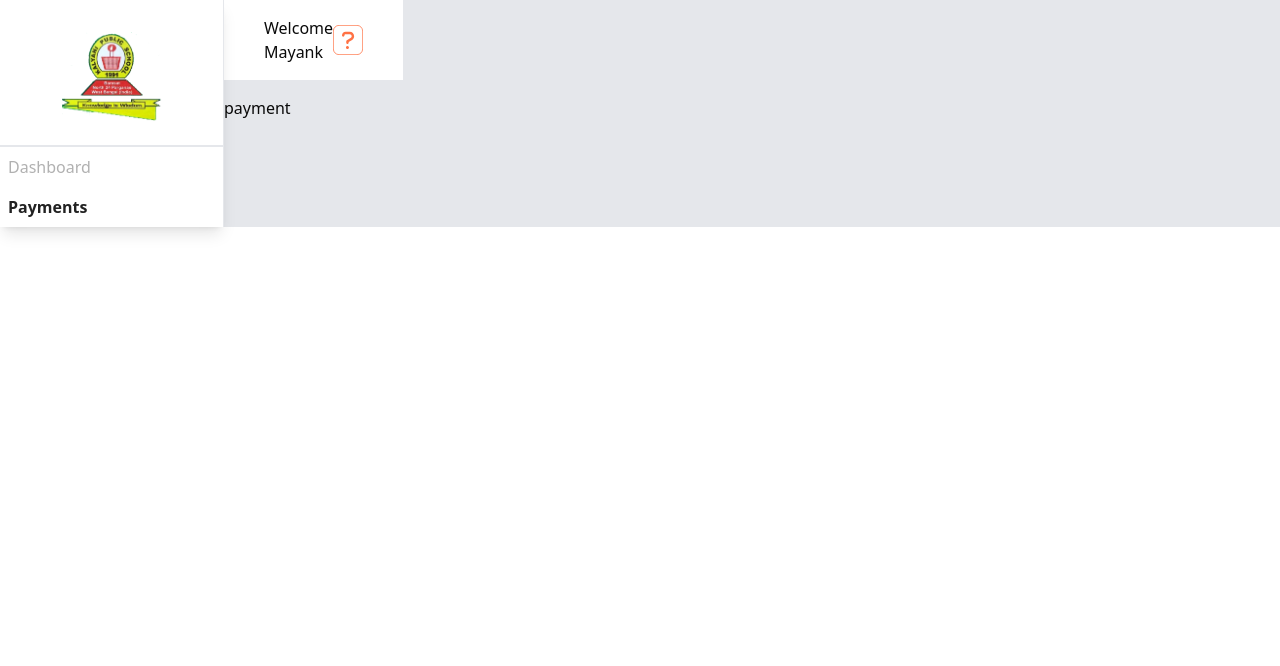
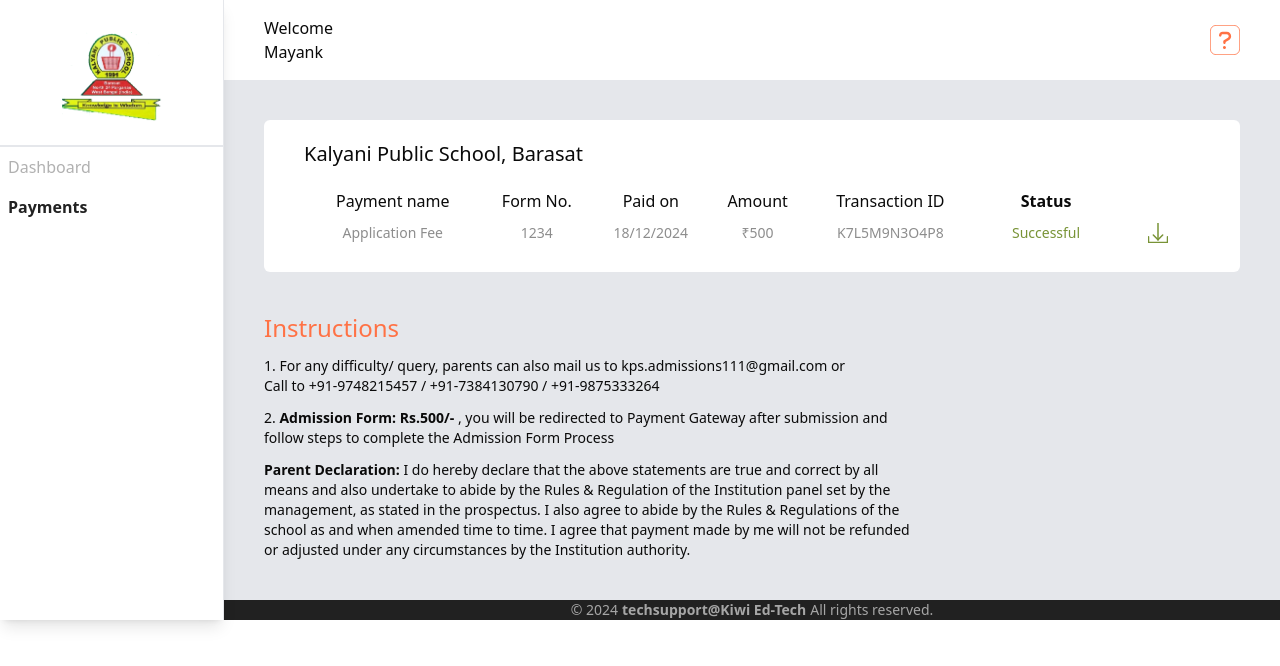
Before and after one commit to ranaayushman/homepage, a Next.js app: page /payment in a window 1280 px wide. Shown: the top 666 px of the page. Built offline with nearby package versions, Linux system fonts and the light colour scheme.

Commit message:
payments page completed

```diff
--- a/app/(main)/dashboard/Dashboard.tsx
+++ b/app/(main)/dashboard/Dashboard.tsx
@@ -6,7 +6,7 @@ import Footer from "@/app/sections/Footer";
 const Dashboard = () => {
   return (
     <section >
-      <div >
+      <div className="my-10" >
         <NewForm />
         <Status />
       </div>
--- a/app/(main)/dashboard/ui/Status.tsx
+++ b/app/(main)/dashboard/ui/Status.tsx
@@ -14,9 +14,9 @@ const Status = () => {
   };
 
   return (
-    <div className="bg-[#FFFFFF] px-10 rounded-md mx-10">
+    <div className="bg-[#FFFFFF] px-10 rounded-md mx-10 py-5">
       <div>
-        <h2 className="text-xl py-5">Kalyani Public School, Barasat</h2>
+        <h2 className="text-xl pb-5">Kalyani Public School, Barasat</h2>
         <table className="w-full text-center">
           <thead>
             <tr>
@@ -28,7 +28,7 @@ const Status = () => {
               <th></th>
             </tr>
           </thead>
-          <tbody>
+          <tbody className="text-sm">
             <tr>
               <td></td>
               <td>Kabir Kumar</td>
--- a/app/(main)/payment/payment.tsx
+++ b/app/(main)/payment/payment.tsx
@@ -1,9 +1,16 @@
-import React from 'react'
+import React from "react";
+import Status from "./ui/Status";
+import Footer from "@/app/sections/Footer";
 
-const Payment = () => {
+const payment = () => {
   return (
-    <div>payment</div>
-  )
-}
+    <section >
+      <div className="my-10" >
+        <Status />
+      </div>
+      <Footer />
+    </section>
+  );
+};
 
-export default Payment
+export default payment;
--- /dev/null
+++ b/app/(main)/payment/ui/Status.tsx
@@ -0,0 +1,64 @@
+import { Button } from "@/components/ui/button";
+import Image from "next/image";
+import React from "react";
+
+const Status = () => {
+  const getStatusColor = (status: string) => {
+    if (status === "Submitted") {
+      return "text-[#789336] ";
+    } else if (status === "Pending") {
+      return "text-orange-500 ";
+    } else {
+      return "bg-gray-300";
+    }
+  };
+
+  return (
+    <div className="bg-[#FFFFFF] px-10 rounded-md mx-10 py-5">
+      <div>
+        <h2 className="text-xl pb-5">Kalyani Public School, Barasat</h2>
+        <table className="w-full text-center">
+          <thead>
+            <tr>
+              <th className="font-medium">Payment name</th>
+              <th className="font-medium">Form No.</th>
+              <th className="font-medium">Paid on</th>
+              <th className="font-medium">Amount</th>
+              <th className="font-medium">Transaction ID</th>
+              <th>Status</th>
+              <th></th>
+            </tr>
+          </thead>
+          <tbody>
+            <tr className="text-[#8D8D8D] text-sm">
+              <td>Application Fee</td>
+              <td>1234</td>
+              <td>18/12/2024</td>
+              <td>₹500</td>
+              <td>K7L5M9N3O4P8</td>
+              <td
+                className={`px-3 py-1 rounded-md ${getStatusColor(
+                  "Submitted"
+                )}`}
+              >
+                Successful
+              </td>
+              <td>
+                <Button className="bg-transparent shadow-none rounded-none border-none hover:bg-transparent">
+                  <Image
+                    alt="download"
+                    height={20}
+                    width={20}
+                    src={"/svg/download.svg"}
+                  />
+                </Button>
+              </td>
+            </tr>
+          </tbody>
+        </table>
+      </div>
+    </div>
+  );
+};
+
+export default Status;
```
Also changed, not shown: public/svg/download.svg (added).
